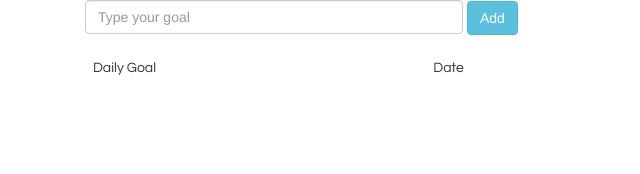
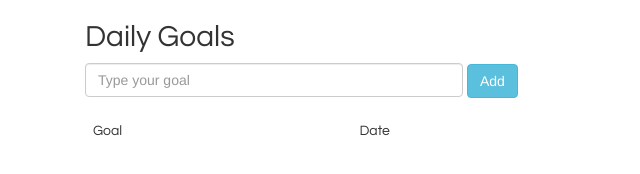
Before and after one commit to mikemsrk/Eliter, a website: page public/index.html in a window 1280 px wide. Shown: the whole page, without its empty margins (0-640 px from the left). Drawn offline with Linux system fonts and the light colour scheme.

Commit message:
add header

```diff
--- a/public/index.html
+++ b/public/index.html
@@ -12,6 +12,7 @@
 		<div class="container">
 			<div class="col-sm-6">
 				<div class="goals">
+					<h2>Daily Goals</h2>
 					<form id="new-goal" class="form-group">
 						<input type="text" name="text" class="form-control" placeholder="Type your goal">
 						</input>
@@ -20,7 +21,7 @@
 					<table class="table table-striped table-hover">
 						<thead>
 							<tr>
-								<td>Daily Goal</td>
+								<td>Goal</td>
 								<td>Date</td>
 							</tr>
 						</thead>
--- a/public/js/app.js
+++ b/public/js/app.js
@@ -1,5 +1,4 @@
 $(document).ready(function(){
-	console.log('app loaded');
 
 	//function used to turn form data into JSON
 	$.fn.serializeObject = function()
```
